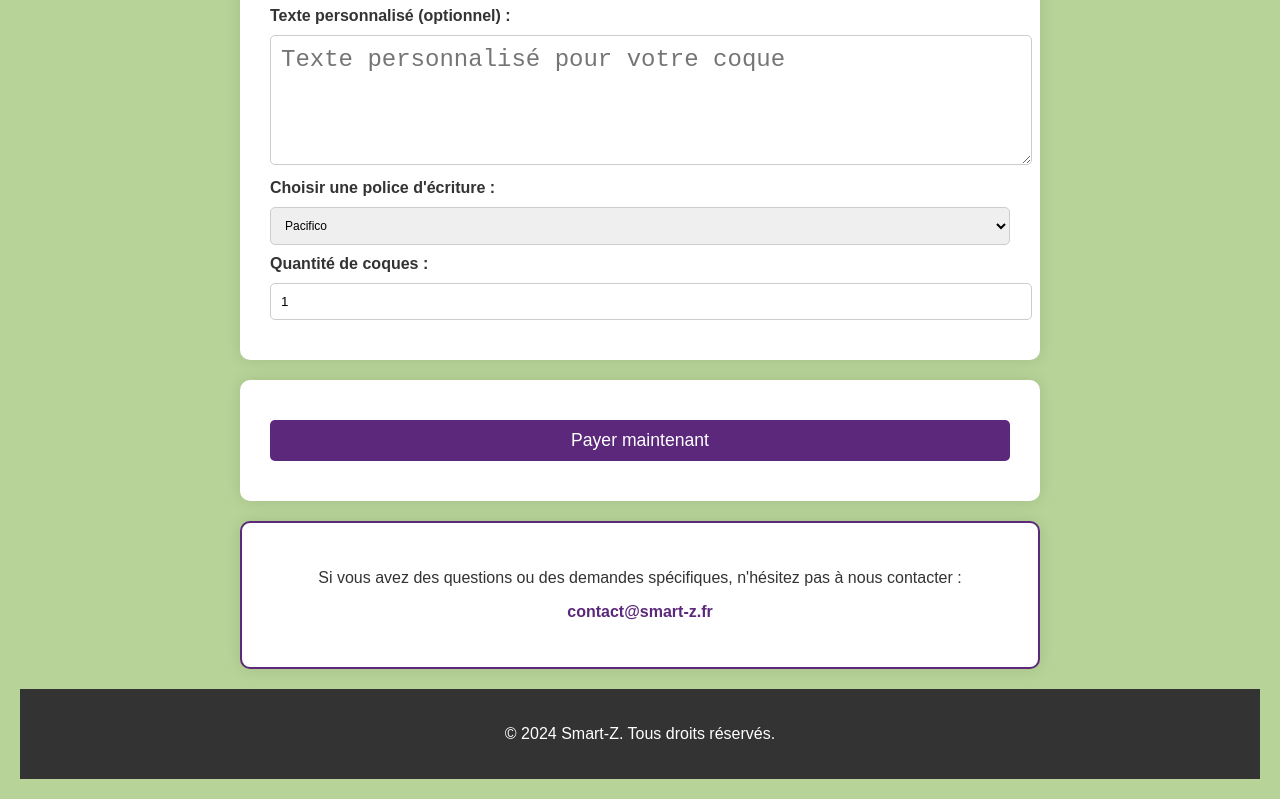
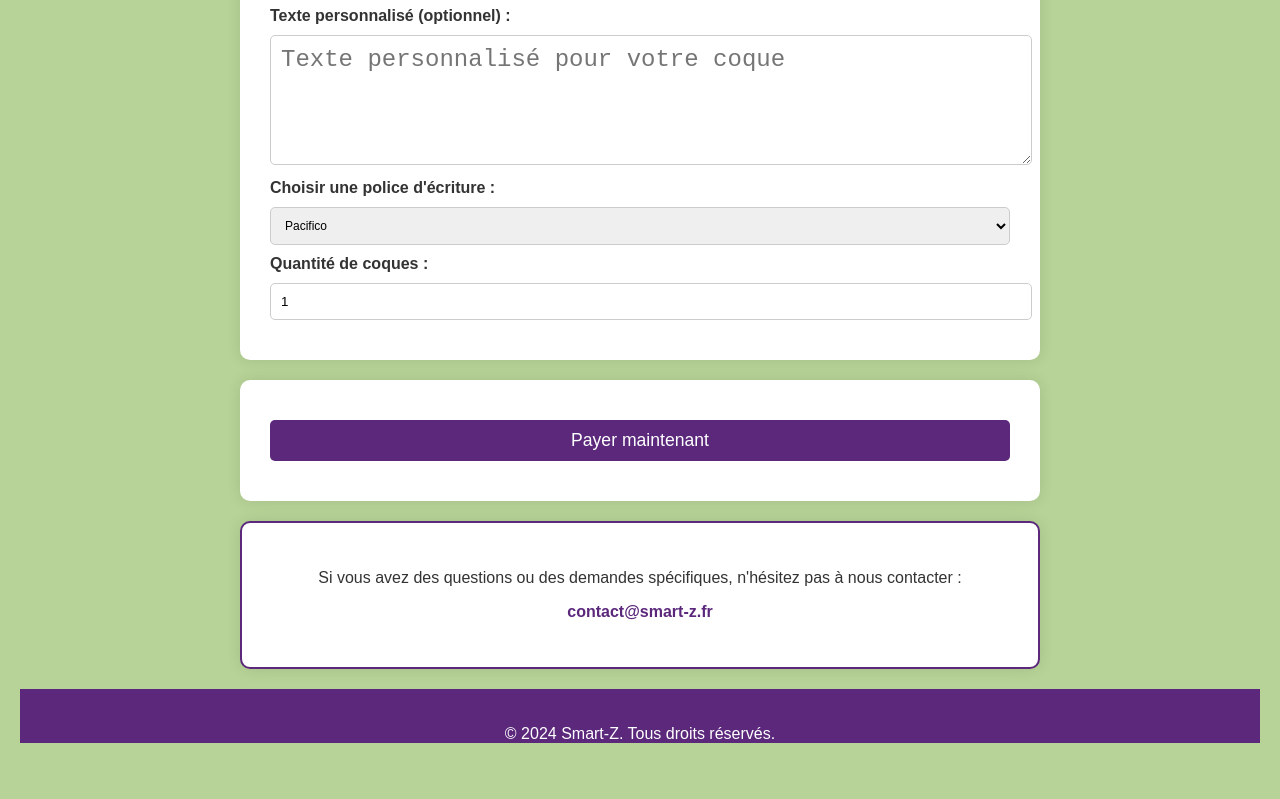
Before and after one commit to Kevinb59/mon-formulaire-smarteez, a website: page index-dev.html in a window 1280 px wide. Shown: the part 1330-2129 px from the top of the page. Drawn offline with Linux system fonts and the light colour scheme; no server answers; a script that the page names is missing; a web font is replaced by a local one.

Commit message:
Update index-dev.html

```diff
--- a/index-dev.html
+++ b/index-dev.html
@@ -292,7 +292,7 @@
     </form>
 </div>
 
-<footer style="background-color: #333; color: #fff; padding: 20px; text-align: center;">
+<footer style="background-color: #5b287c; color: #fff; padding-top: 20px; text-align: center;">
     <div class="container">
         <p>© 2024 Smart-Z. Tous droits réservés.</p>
     </div>
```
